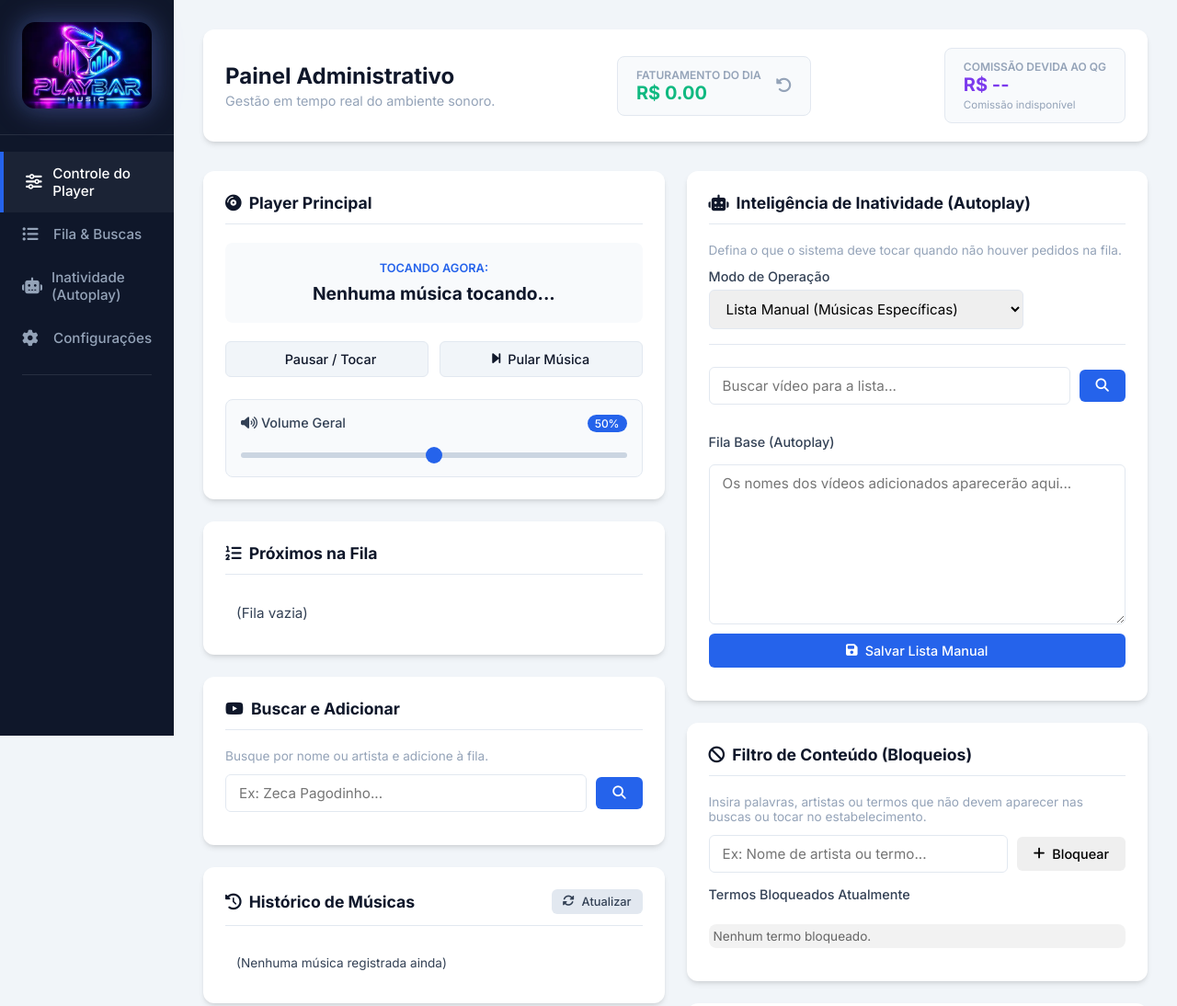
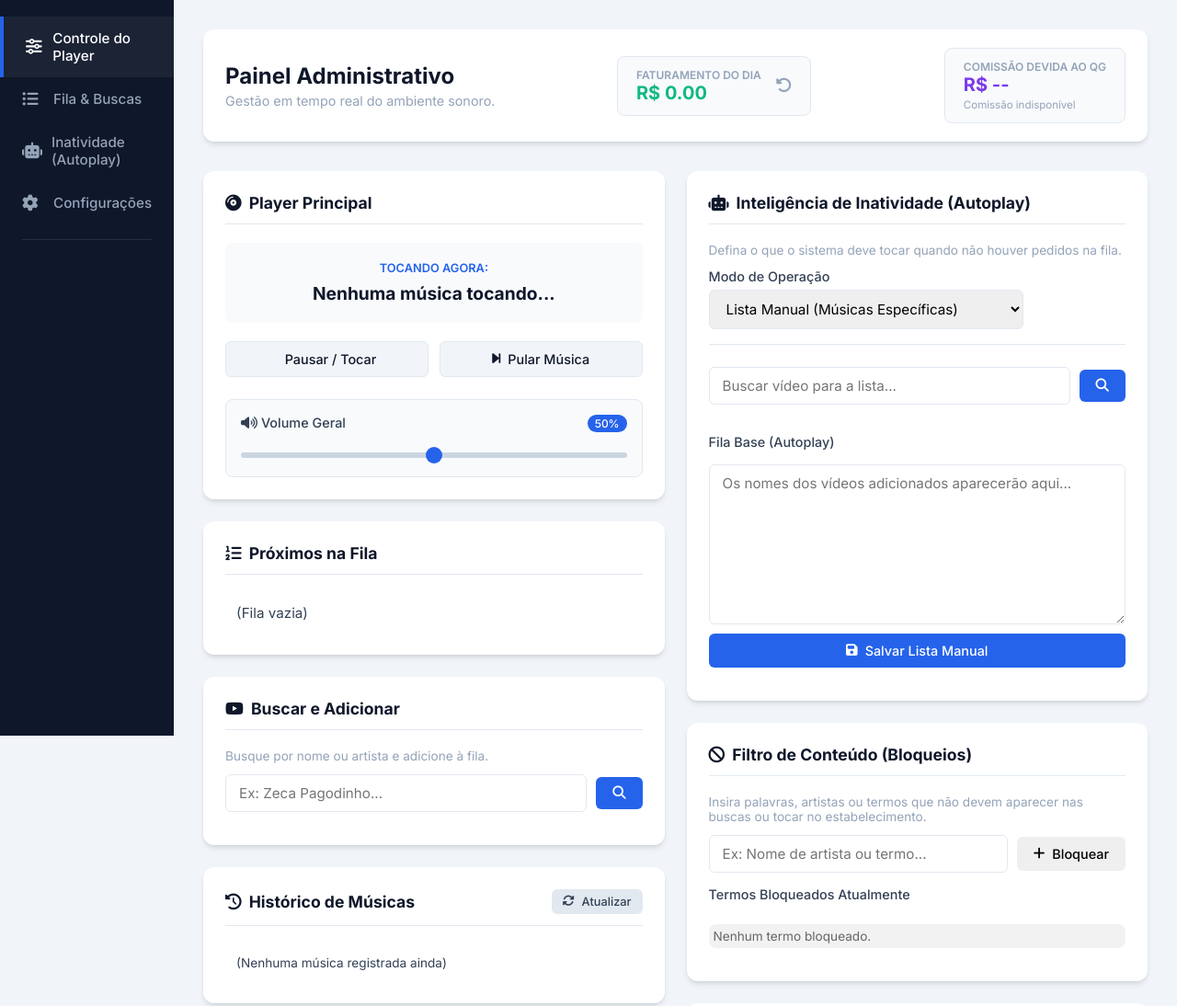
Before and after one commit to p3rtub4d00/playbarmusic, a website: page public/admin.html in a window 1280 px wide. Shown: the top 1094 px of the page at 92% size. Drawn offline with nearby package versions, Linux system fonts and the light colour scheme; no server answers; some icons are missing.

Commit message:
Remove remaining admin logo block

```diff
--- a/public/admin.html
+++ b/public/admin.html
@@ -50,10 +50,6 @@
     <div class="dashboard-container">
         <!-- Menu Lateral (Sidebar) -->
         <aside class="sidebar">
-            <div class="sidebar-header">
-                <img src="/images/playbar-logo.webp" alt="PlayBar Music" class="logo-img" id="logo" onerror="this.src='/images/logo.png'">
-            </div>
-
             <nav class="sidebar-nav">
                 <ul class="nav-list">
                     <li class="nav-item active"><a href="#player-section" class="nav-link"><i class="fa-solid fa-sliders"></i> Controle do Player</a></li>
```
